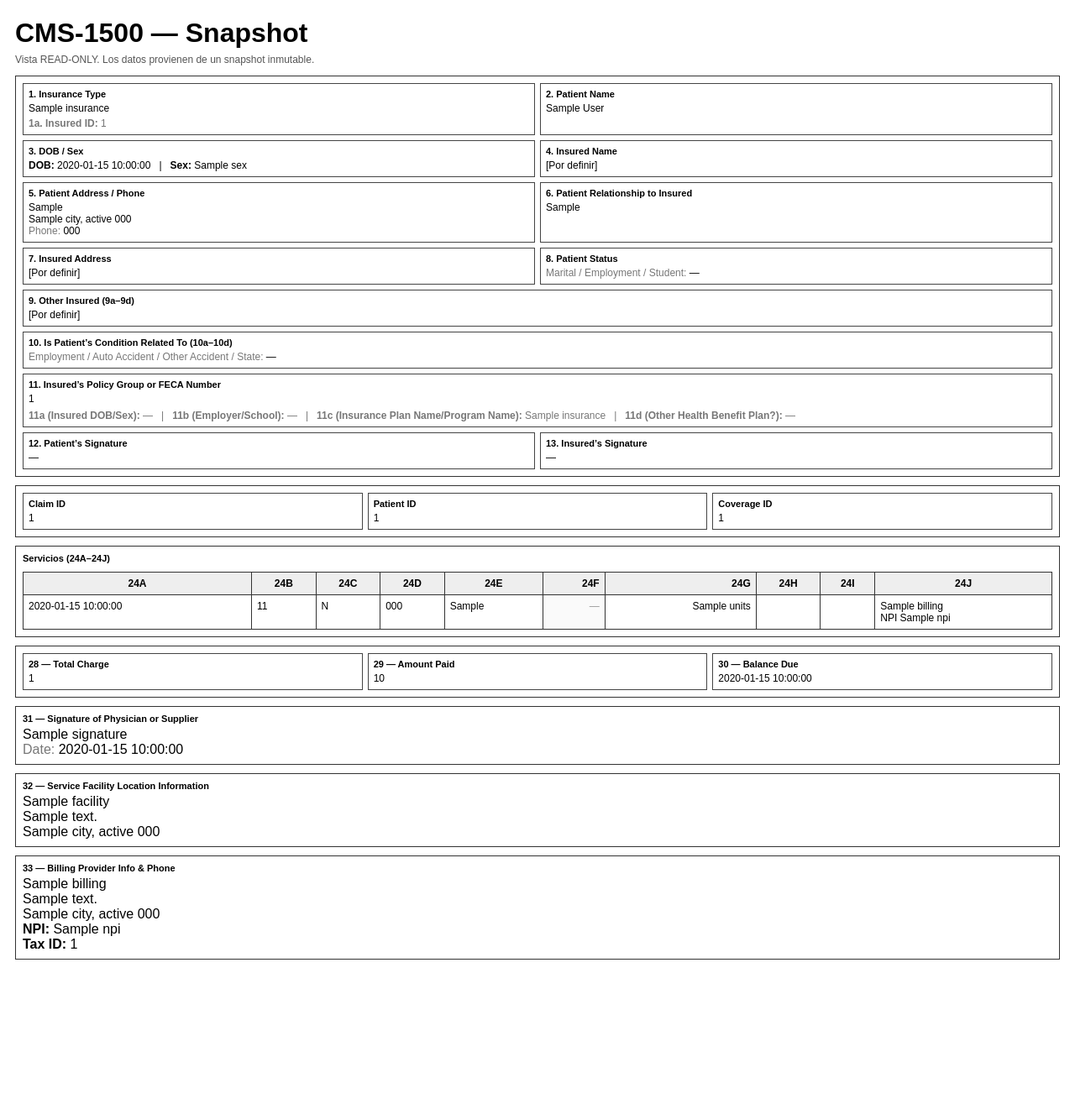
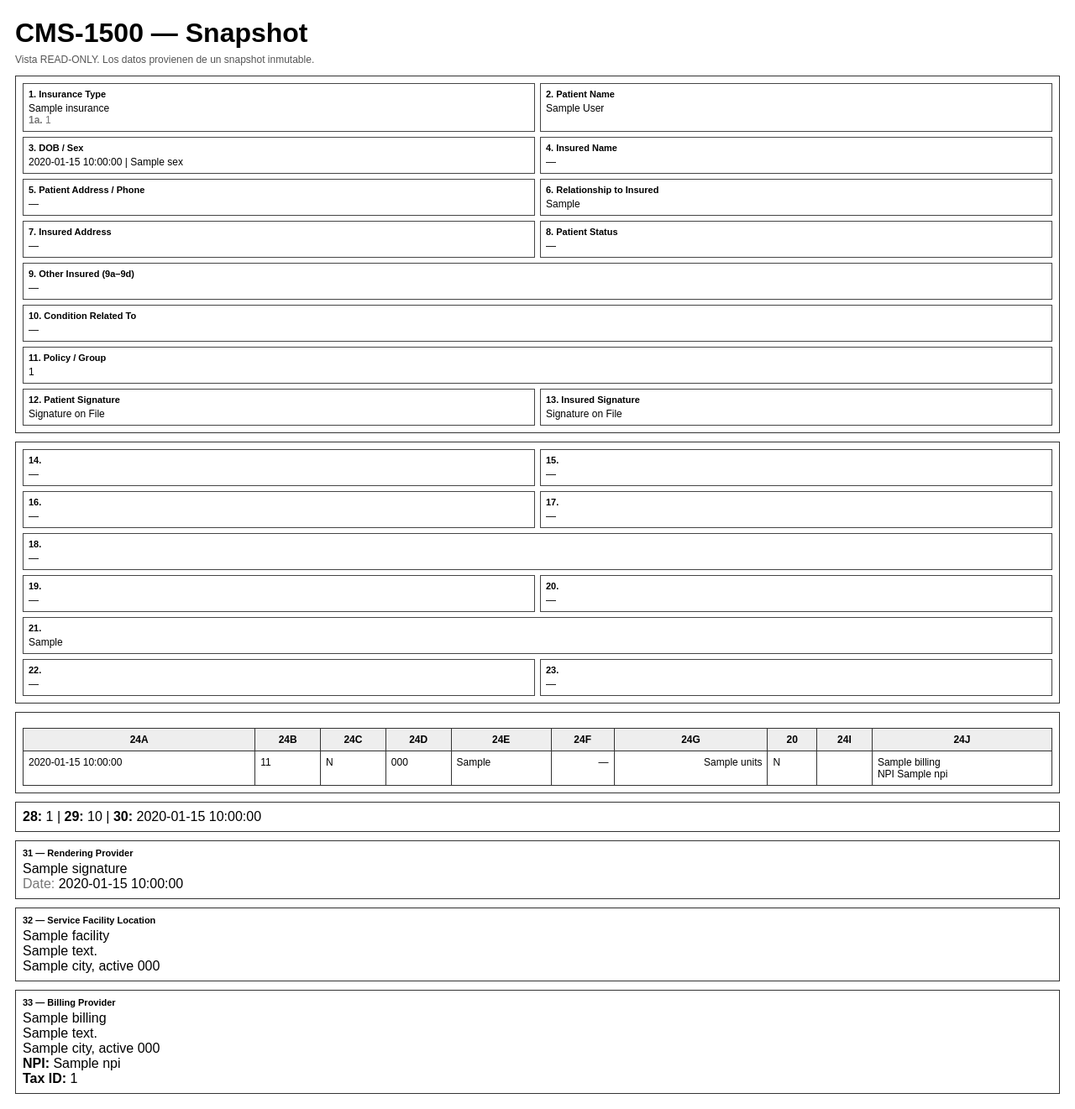
Before and after one commit to robertofserrano10/lifetrack-local, a Flask app: template app/templates/cms1500.html in a window 1280 px wide. Shown: the whole page at 84% size. Before the commit the page ends 1143 px from the top, so only its background shows below. Run offline with Flask 3, Linux system fonts and the light colour scheme; the template is opened without the code that fills it: most values are stand-ins (such as "Sample title", 1, 10 or a date in 2020).

Commit message:
feat(cms1500): render completo casillas 14–23 y casilla 20 service-level (read-only)

```diff
--- a/app/templates/cms1500.html
+++ b/app/templates/cms1500.html
@@ -4,7 +4,6 @@
   <meta charset="utf-8">
   <title>CMS-1500 — Snapshot</title>
 
-  <!-- CSS normal -->
   <style>
     body { font-family: Arial, Helvetica, sans-serif; margin: 18px; }
     h1 { margin-bottom: 6px; }
@@ -21,7 +20,6 @@
     .pending { background:#fafafa; color:#999; }
   </style>
 
-  <!-- CSS de impresión -->
   <link rel="stylesheet" href="{{ url_for('static', filename='css/cms1500_print.css') }}" media="print">
 </head>
 <body>
@@ -31,131 +29,109 @@
   Vista READ-ONLY. Los datos provienen de un snapshot inmutable.
 </div>
 
-<!-- BLOQUES 1–13 (PLACEHOLDERS SEGUROS) -->
+<!-- ========================= -->
+<!-- CASILLAS 1–13 -->
+<!-- ========================= -->
 <div class="box">
   <div class="grid">
 
-    <!-- 1 / 1a -->
     <div class="cell" style="grid-column: span 6;">
       <span class="label">1. Insurance Type</span>
       {{ snapshot.insurance.plan_name or "[Por definir]" }}
-      <div class="muted" style="margin-top:4px;">
-        <strong>1a. Insured ID:</strong> {{ snapshot.insurance.insured_id or "—" }}
-      </div>
+      <div class="muted"><strong>1a.</strong> {{ snapshot.insurance.insured_id or "—" }}</div>
     </div>
 
-    <!-- 2 -->
     <div class="cell" style="grid-column: span 6;">
       <span class="label">2. Patient Name</span>
-      {{ (snapshot.patient.first_name or "") }} {{ (snapshot.patient.last_name or "") }}
+      {{ snapshot.patient.first_name }} {{ snapshot.patient.last_name }}
     </div>
 
-    <!-- 3 -->
     <div class="cell" style="grid-column: span 6;">
       <span class="label">3. DOB / Sex</span>
-      <strong>DOB:</strong> {{ snapshot.patient.date_of_birth or "—" }}
-      &nbsp; | &nbsp;
-      <strong>Sex:</strong> {{ snapshot.patient.sex or "—" }}
+      {{ snapshot.patient.date_of_birth or "—" }} | {{ snapshot.patient.sex or "—" }}
     </div>
 
-    <!-- 4 -->
     <div class="cell" style="grid-column: span 6;">
       <span class="label">4. Insured Name</span>
-      [Por definir]
-    </div>
-
-    <!-- 5 -->
-    <div class="cell" style="grid-column: span 6;">
-      <span class="label">5. Patient Address / Phone</span>
-      {% if snapshot.patient.address %}
-        {{ snapshot.patient.address.line1 or "—" }}<br>
-        {{ snapshot.patient.address.city or "—" }}, {{ snapshot.patient.address.state or "—" }} {{ snapshot.patient.address.zip or "—" }}<br>
-        <span class="muted">Phone:</span> {{ snapshot.patient.address.phone or "—" }}
-      {% else %}
-        [Por definir]
-      {% endif %}
-    </div>
-
-    <!-- 6 -->
-    <div class="cell" style="grid-column: span 6;">
-      <span class="label">6. Patient Relationship to Insured</span>
-      {{ snapshot.patient.relationship_to_insured or snapshot.patient.insured_relationship or "—" }}
-    </div>
-
-    <!-- 7 -->
-    <div class="cell" style="grid-column: span 6;">
-      <span class="label">7. Insured Address</span>
-      [Por definir]
-    </div>
-
-    <!-- 8 -->
-    <div class="cell" style="grid-column: span 6;">
-      <span class="label">8. Patient Status</span>
-      <span class="muted">Marital / Employment / Student:</span> —
-    </div>
-
-    <!-- 9 (9a–9d) -->
-    <div class="cell" style="grid-column: span 12;">
-      <span class="label">9. Other Insured (9a–9d)</span>
-      [Por definir]
-    </div>
-
-    <!-- 10 (10a–10d) -->
-    <div class="cell" style="grid-column: span 12;">
-      <span class="label">10. Is Patient’s Condition Related To (10a–10d)</span>
-      <span class="muted">Employment / Auto Accident / Other Accident / State:</span> —
-    </div>
-
-    <!-- 11 + 11a–11d -->
-    <div class="cell" style="grid-column: span 12;">
-      <span class="label">11. Insured’s Policy Group or FECA Number</span>
-      {{ snapshot.insurance.policy_number or "—" }}
-      <div class="muted" style="margin-top:6px;">
-        <strong>11a (Insured DOB/Sex):</strong> — &nbsp; | &nbsp;
-        <strong>11b (Employer/School):</strong> — &nbsp; | &nbsp;
-        <strong>11c (Insurance Plan Name/Program Name):</strong> {{ snapshot.insurance.insurer_name or "—" }} &nbsp; | &nbsp;
-        <strong>11d (Other Health Benefit Plan?):</strong> —
-      </div>
-    </div>
-
-    <!-- 12 -->
-    <div class="cell" style="grid-column: span 6;">
-      <span class="label">12. Patient’s Signature</span>
       —
     </div>
 
-    <!-- 13 -->
     <div class="cell" style="grid-column: span 6;">
-      <span class="label">13. Insured’s Signature</span>
+      <span class="label">5. Patient Address / Phone</span>
       —
+    </div>
+
+    <div class="cell" style="grid-column: span 6;">
+      <span class="label">6. Relationship to Insured</span>
+      {{ snapshot.patient.insured_relationship or "—" }}
+    </div>
+
+    <div class="cell" style="grid-column: span 6;">
+      <span class="label">7. Insured Address</span>
+      —
+    </div>
+
+    <div class="cell" style="grid-column: span 6;">
+      <span class="label">8. Patient Status</span>
+      —
+    </div>
+
+    <div class="cell" style="grid-column: span 12;">
+      <span class="label">9. Other Insured (9a–9d)</span>
+      —
+    </div>
+
+    <div class="cell" style="grid-column: span 12;">
+      <span class="label">10. Condition Related To</span>
+      —
+    </div>
+
+    <div class="cell" style="grid-column: span 12;">
+      <span class="label">11. Policy / Group</span>
+      {{ snapshot.insurance.policy_number or "—" }}
+    </div>
+
+    <div class="cell" style="grid-column: span 6;">
+      <span class="label">12. Patient Signature</span>
+      Signature on File
+    </div>
+
+    <div class="cell" style="grid-column: span 6;">
+      <span class="label">13. Insured Signature</span>
+      Signature on File
     </div>
 
   </div>
 </div>
 
-<!-- Encabezado técnico (debug útil por ahora) -->
+<!-- ========================= -->
+<!-- CASILLAS 14–23 -->
+<!-- ========================= -->
 <div class="box">
   <div class="grid">
-    <div class="cell" style="grid-column: span 4;">
-      <span class="label">Claim ID</span>{{ snapshot.claim.id }}
-    </div>
-    <div class="cell" style="grid-column: span 4;">
-      <span class="label">Patient ID</span>{{ snapshot.claim.patient_id }}
-    </div>
-    <div class="cell" style="grid-column: span 4;">
-      <span class="label">Coverage ID</span>{{ snapshot.claim.coverage_id }}
-    </div>
+
+    <div class="cell" style="grid-column: span 6;"><span class="label">14.</span> —</div>
+    <div class="cell" style="grid-column: span 6;"><span class="label">15.</span> —</div>
+    <div class="cell" style="grid-column: span 6;"><span class="label">16.</span> —</div>
+    <div class="cell" style="grid-column: span 6;"><span class="label">17.</span> —</div>
+    <div class="cell" style="grid-column: span 12;"><span class="label">18.</span> —</div>
+    <div class="cell" style="grid-column: span 6;"><span class="label">19.</span> —</div>
+    <div class="cell" style="grid-column: span 6;"><span class="label">20.</span> —</div>
+    <div class="cell" style="grid-column: span 12;"><span class="label">21.</span> {{ snapshot.diagnoses.A or "—" }}</div>
+    <div class="cell" style="grid-column: span 6;"><span class="label">22.</span> —</div>
+    <div class="cell" style="grid-column: span 6;"><span class="label">23.</span> —</div>
+
   </div>
 </div>
 
-<!-- Servicios 24A–24J -->
+<!-- ========================= -->
+<!-- SERVICIOS 24A–24J (+20) -->
+<!-- ========================= -->
 <div class="box">
-  <div class="label">Servicios (24A–24J)</div>
   <table>
     <tr>
       <th>24A</th><th>24B</th><th>24C</th><th>24D</th><th>24E</th>
-      <th class="right">24F</th><th class="right">24G</th>
-      <th>24H</th><th>24I</th><th>24J</th>
+      <th>24F</th><th>24G</th><th>20</th><th>24I</th><th>24J</th>
     </tr>
     {% for s in snapshot.services %}
     <tr>
@@ -163,10 +139,16 @@
       <td>11</td>
       <td>N</td>
       <td>{{ s.cpt_code }}</td>
-      <td>{{ s.dx_pointer or 'A' }}</td>
-      <td class="right pending">—</td>
+      <td>{{ s.dx_pointer or "A" }}</td>
+      <td class="right">—</td>
       <td class="right">{{ s.units }}</td>
-      <td></td>
+      <td>
+        {% if s.outside_lab_20 %}
+          Y<br>{{ s.lab_charges_20 or '' }}
+        {% else %}
+          N
+        {% endif %}
+      </td>
       <td></td>
       <td>
         {{ snapshot.provider.billing.name }}<br>
@@ -177,47 +159,43 @@
   </table>
 </div>
 
-<!-- Totales 28–30 -->
+<!-- ========================= -->
+<!-- 28–30 -->
+<!-- ========================= -->
 <div class="box">
-  <div class="grid">
-    <div class="cell" style="grid-column: span 4;">
-      <span class="label">28 — Total Charge</span>
-      {{ snapshot.totals.total_charge }}
-    </div>
-    <div class="cell" style="grid-column: span 4;">
-      <span class="label">29 — Amount Paid</span>
-      {{ snapshot.totals.amount_paid }}
-    </div>
-    <div class="cell" style="grid-column: span 4;">
-      <span class="label">30 — Balance Due</span>
-      {{ snapshot.totals.balance_due }}
-    </div>
-  </div>
+  <strong>28:</strong> {{ snapshot.totals.total_charge }} |
+  <strong>29:</strong> {{ snapshot.totals.amount_paid }} |
+  <strong>30:</strong> {{ snapshot.totals.balance_due }}
 </div>
 
-<!-- CASILLA 31 -->
+<!-- ========================= -->
+<!-- 31 / 32 / 33 (OFICIAL) -->
+<!-- ========================= -->
+
 <div class="box">
-  <span class="label">31 — Signature of Physician or Supplier</span>
+  <span class="label">31 — Rendering Provider</span>
   {{ snapshot.provider.signature }}<br>
-  <span class="muted">Date:</span> {{ snapshot.provider.signature_date }}
+  <span class="muted">Date:</span> {{ snapshot.provider.signature_date or '' }}
 </div>
 
-<!-- CASILLA 32 -->
 <div class="box">
-  <span class="label">32 — Service Facility Location Information</span>
-  {{ snapshot.provider.facility.name }}<br>
-  {{ snapshot.provider.facility.address }}<br>
-  {{ snapshot.provider.facility.city }}, {{ snapshot.provider.facility.state }} {{ snapshot.provider.facility.zip }}
+  <span class="label">32 — Service Facility Location</span>
+  {{ snapshot.provider.facility.name or '' }}<br>
+  {{ snapshot.provider.facility.address or '' }}<br>
+  {{ snapshot.provider.facility.city or '' }},
+  {{ snapshot.provider.facility.state or '' }}
+  {{ snapshot.provider.facility.zip or '' }}
 </div>
 
-<!-- CASILLA 33 -->
 <div class="box">
-  <span class="label">33 — Billing Provider Info & Phone</span>
-  {{ snapshot.provider.billing.name }}<br>
-  {{ snapshot.provider.billing.address }}<br>
-  {{ snapshot.provider.billing.city }}, {{ snapshot.provider.billing.state }} {{ snapshot.provider.billing.zip }}<br>
-  <strong>NPI:</strong> {{ snapshot.provider.billing.npi }}<br>
-  <strong>Tax ID:</strong> {{ snapshot.provider.billing.tax_id }}
+  <span class="label">33 — Billing Provider</span>
+  {{ snapshot.provider.billing.name or '' }}<br>
+  {{ snapshot.provider.billing.address or '' }}<br>
+  {{ snapshot.provider.billing.city or '' }},
+  {{ snapshot.provider.billing.state or '' }}
+  {{ snapshot.provider.billing.zip or '' }}<br>
+  <strong>NPI:</strong> {{ snapshot.provider.billing.npi or '' }}<br>
+  <strong>Tax ID:</strong> {{ snapshot.provider.billing.tax_id or '' }}
 </div>
 
 </body>
```
